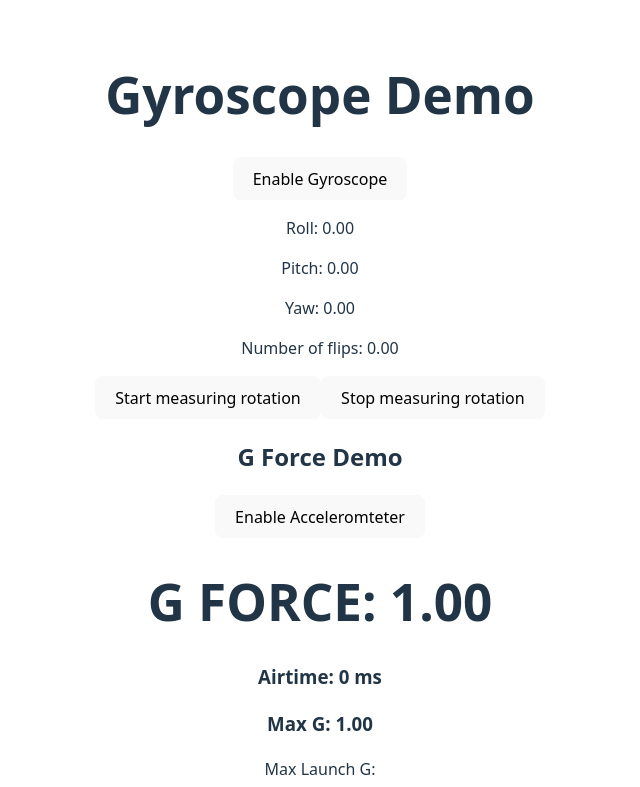
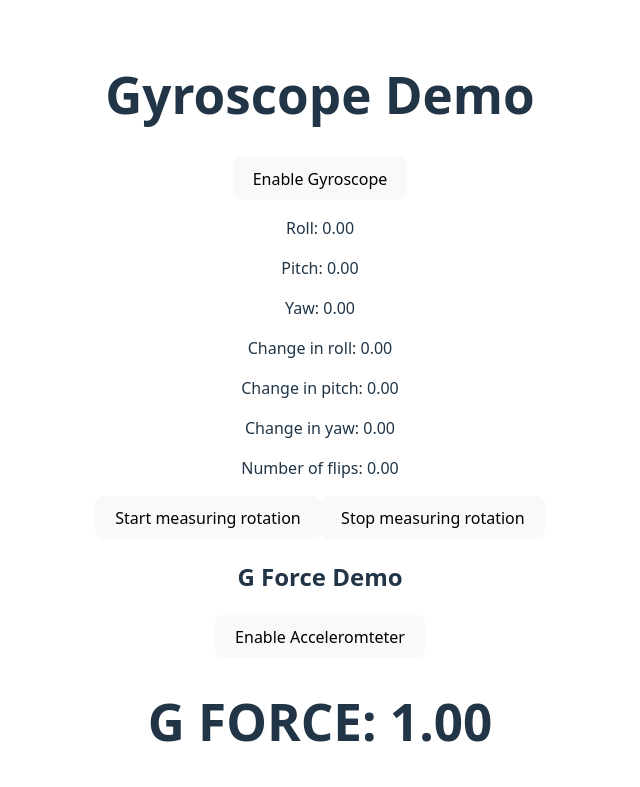
Before and after one commit to fire8811/flipfone, a React app in the folder frontend/: page / in a window 1280 px wide. Shown: the top 787 px of the page, without its empty margins (320-960 px from the left). Built offline with nearby package versions, Linux system fonts and the light colour scheme; the HTML template or start-up script is replaced by a standard one.

Commit message:
Display total rotation

```diff
--- a/frontend/src/gyroscope-demo.tsx
+++ b/frontend/src/gyroscope-demo.tsx
@@ -11,6 +11,11 @@ export interface rotation {
 export function GyroDemo() {
   const orientation = useRef<rotation>({ roll: 0, pitch: 0, yaw: 0 });
   const [rotationChange, setRotationChange] = useState<rotation>({
+    roll: 0,
+    pitch: 0,
+    yaw: 0,
+  });
+  const [rotation, setRotation] = useState<rotation>({
     roll: 0,
     pitch: 0,
     yaw: 0,
@@ -54,6 +59,7 @@ export function GyroDemo() {
       pitch: rotationTracker.current?.totalPitch ?? 0,
       roll: rotationTracker.current?.totalRoll ?? 0,
     });
+    setRotation(orientation.current);
     setNumFlips(rotationTracker.current?.countFlips() ?? 0);
   };
 
@@ -79,9 +85,12 @@ export function GyroDemo() {
       {permission !== "granted" && (
         <button onClick={requestPermission}>Enable Gyroscope</button>
       )}
-      <p>Roll: {rotationChange.roll.toFixed(2)}</p>
-      <p>Pitch: {rotationChange.pitch.toFixed(2)}</p>
-      <p>Yaw: {rotationChange.yaw.toFixed(2)}</p>
+      <p>Roll: {rotation.roll.toFixed(2)}</p>
+      <p>Pitch: {rotation.pitch.toFixed(2)}</p>
+      <p>Yaw: {rotation.yaw.toFixed(2)}</p>
+      <p>Change in roll: {rotationChange.roll.toFixed(2)}</p>
+      <p>Change in pitch: {rotationChange.pitch.toFixed(2)}</p>
+      <p>Change in yaw: {rotationChange.yaw.toFixed(2)}</p>
       <p>Number of flips: {numFlips.toFixed(2)}</p>
       <button onClick={startMeasureRotation}>Start measuring rotation</button>
       <button onClick={stopMeasureRotation}>Stop measuring rotation</button>
--- a/frontend/src/utils/rotationTracker.ts
+++ b/frontend/src/utils/rotationTracker.ts
@@ -22,7 +22,7 @@ export class RotationTracker {
    * @param wrap How much the value increases before it wraps around
    */
   private getChangeWrapped(last: number, curr: number, wrap: number): number {
-    const wrapThreshold = wrap / 2;
+    const wrapThreshold = wrap - 10;
     let change = curr - last;
     if (change > wrapThreshold) {
       change = wrap - change;
```
